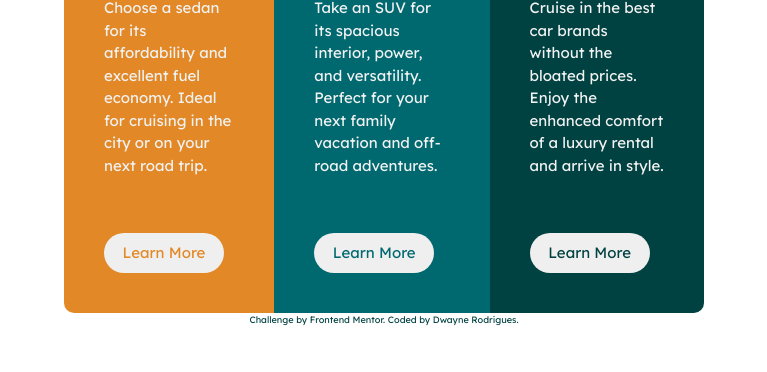
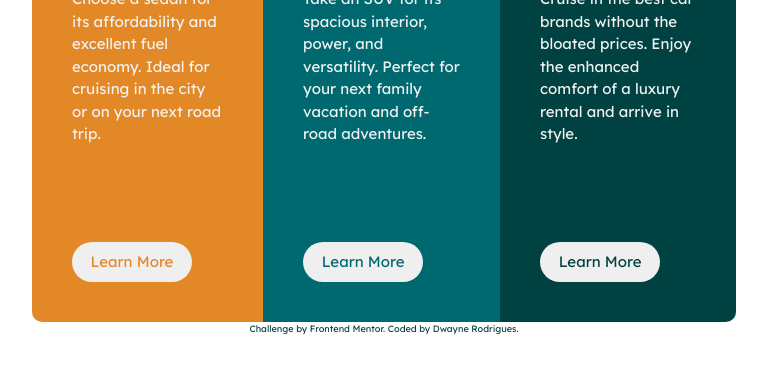
Before and after one commit to drod109/3-column-preview-card, a plain HTML site: page index.html in a window 1280 px wide. Shown: the part 340-712 px from the top of the page, without its empty margins (256-1023 px from the left). Drawn offline with Linux system fonts and the light colour scheme.

Commit message:
card size change

```diff
--- a/assets/css/styles.css
+++ b/assets/css/styles.css
@@ -51,8 +51,8 @@ body {
 }
 .card {
     display: flex;
-    max-width: 50vw;
-    max-width: 50svw;
+    max-width: 55vw;
+    max-width: 55svw;
 }
 .img-wrapper {
     padding: var(--spacing-reg) 0;
@@ -89,6 +89,7 @@ body {
 }
 
 .btn {
+    margin-top: var(--spacing-lg);
     font-size: var(--fs-body-copy);
     height: 2.5rem;
     width: 7.5rem;
```
